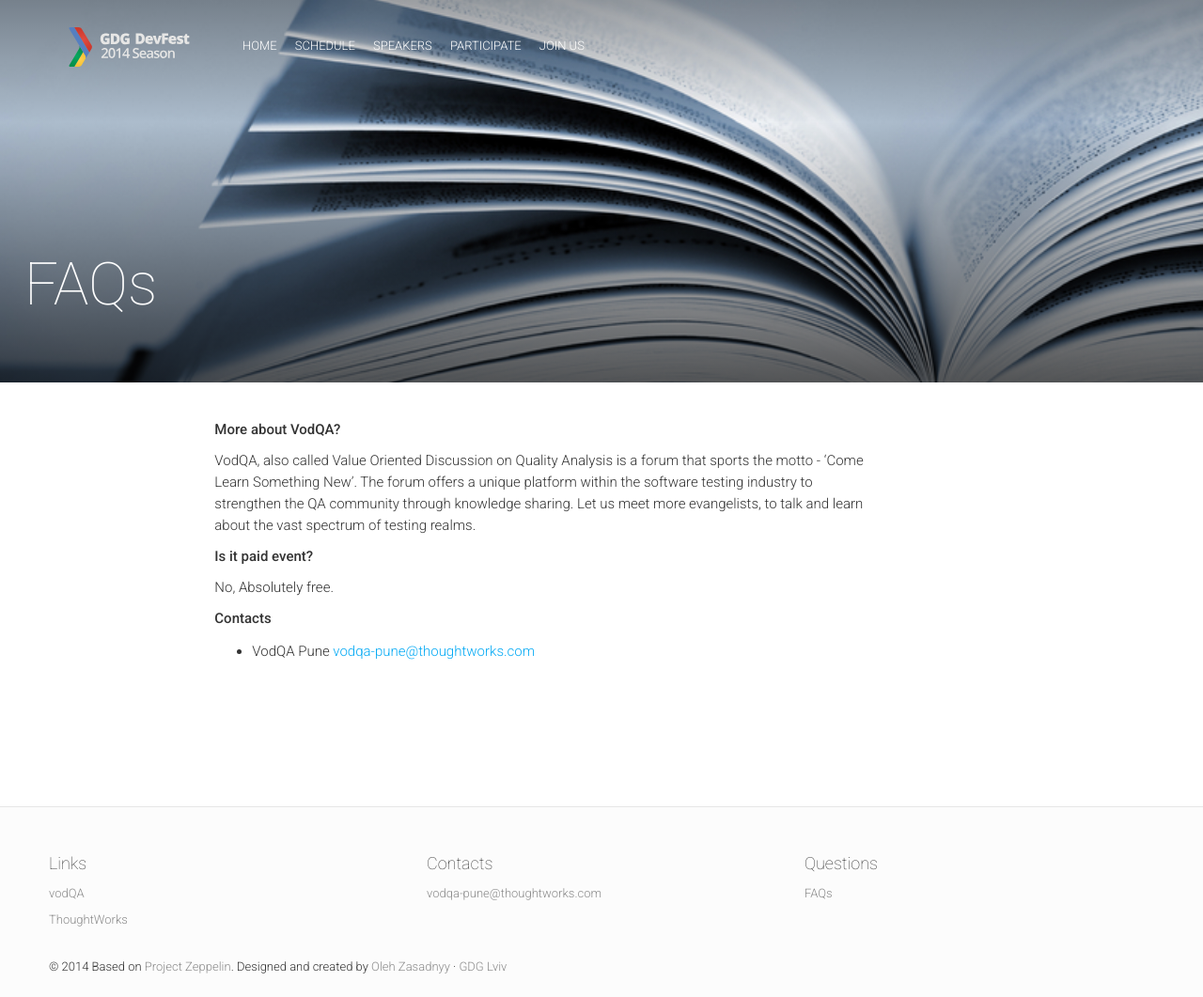
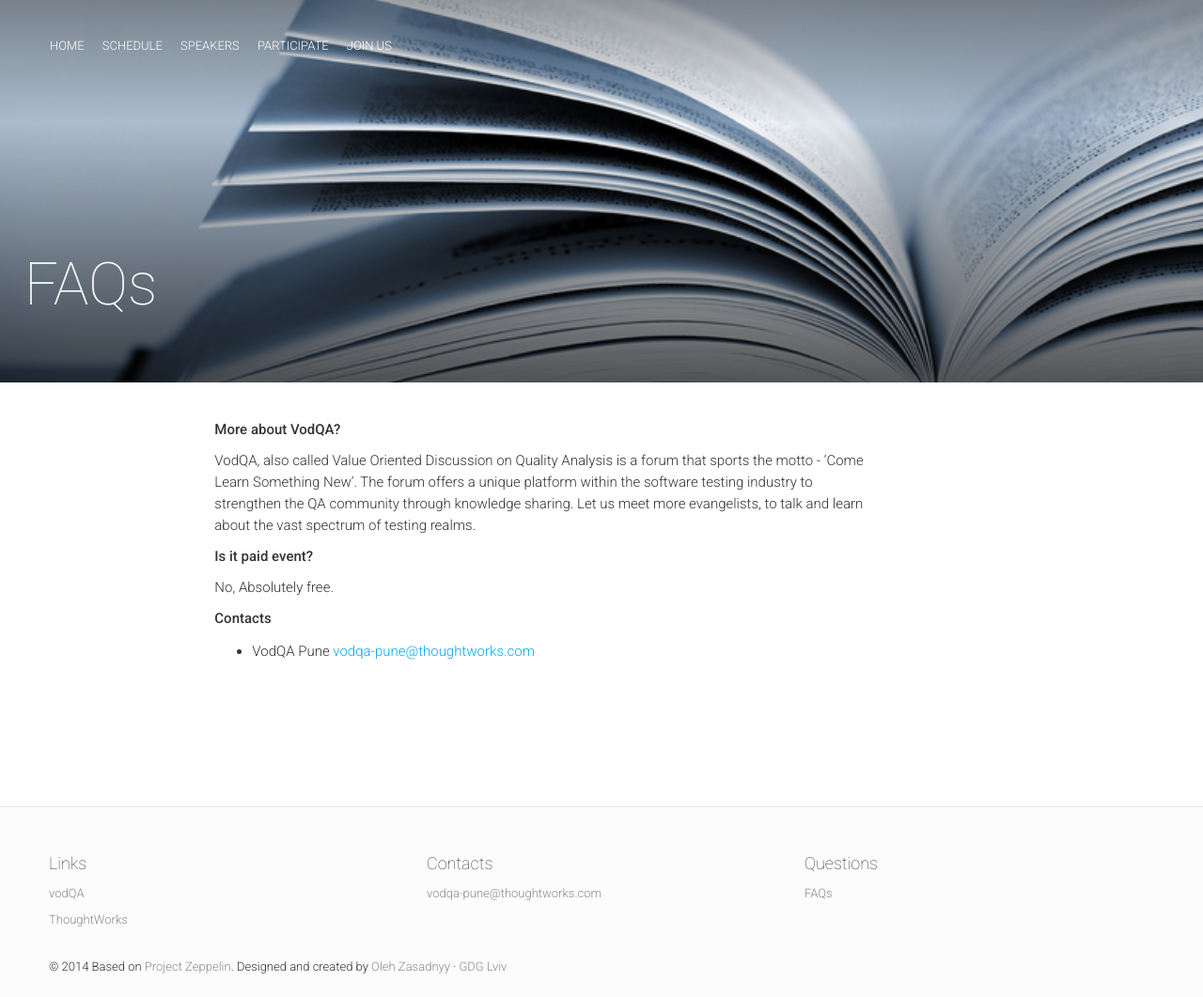
Before and after one commit to twpune/vodqa, a Jekyll site: the page built from faq.md, in a window 1280 px wide and 1061 px high. Shown: the whole window at 94% size. Built offline with Jekyll 4.4.1, drawn with Linux system fonts in a browser that asks for light colours; nearby versions of some CDN libraries; comment, search, counter and statistics services are not loaded.

Commit message:
Update navigation.html

```diff
--- a/_includes/navigation.html
+++ b/_includes/navigation.html
@@ -1,4 +1,4 @@
-<!--<header id="top-header" class="top-header">
+<header id="top-header" class="top-header">
     <div class="overlay white-solid"></div>
     <nav class="st-menu st-effect" id="menu">
         <div class="logo-navbar logo logo-dark visible-xs"></div>
@@ -29,7 +29,7 @@
         {% endfor %}
     </nav>
 </header>
--->
+<!--
 <header id="top-header" class="top-header">
     <div class="overlay white-solid"></div>
     <svg id="menu-trigger" class="menu-trigger icon icon-menu visible-xs" viewBox="0 0 32 32">
@@ -61,3 +61,4 @@
         {% endfor %}
     </nav>
 </header>
+-->
```
